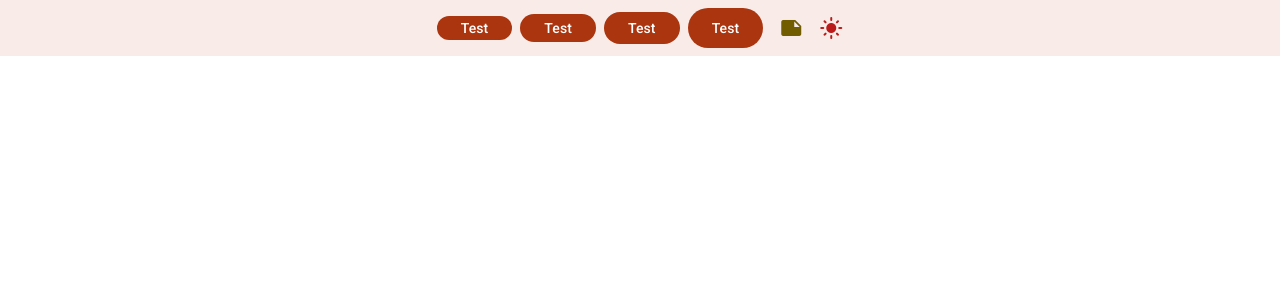
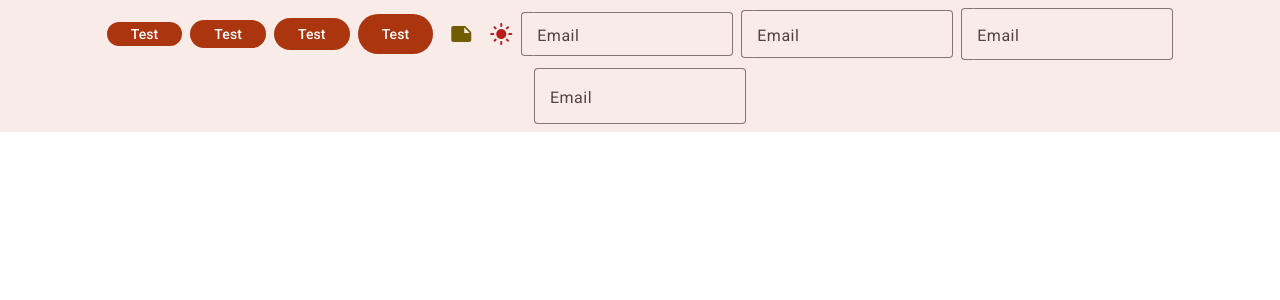
Before and after one commit to voi99/modern-angular-template, an Angular app: page / in a window 1280 px wide. Shown: the top 300 px of the page. Built offline with nearby package versions, Linux system fonts and the light colour scheme.

Commit message:
add: form field sizes mixin

```diff
--- a/src/app/app.component.ts
+++ b/src/app/app.component.ts
@@ -2,13 +2,15 @@ import { ChangeDetectionStrategy, Component } from "@angular/core";
 import { RouterOutlet } from "@angular/router";
 import { MatButton, MatIconButton } from "@angular/material/button";
 import { MatIcon } from "@angular/material/icon";
+import { MatFormField, MatLabel } from "@angular/material/form-field";
+import { MatInput } from "@angular/material/input";
 
 @Component({
   selector: "app-root",
   standalone: true,
-  imports: [RouterOutlet, MatButton, MatIconButton, MatIcon],
+  imports: [RouterOutlet, MatButton, MatIconButton, MatIcon, MatFormField, MatInput, MatLabel],
   template: `
-    <div class="bg-surface-container p-2 flex items-center gap-2 justify-center">
+    <div class="bg-surface-container p-2 flex items-center gap-2 justify-center flex-wrap">
       <button mat-flat-button class="mat-xs">Test</button>
       <button mat-flat-button class="mat-small">Test</button>
       <button mat-flat-button class="mat-medium">Test</button>
@@ -17,6 +19,22 @@ import { MatIcon } from "@angular/material/icon";
         <mat-icon> note </mat-icon>
       </button>
       <mat-icon class="mat-error">light_mode</mat-icon>
+      <mat-form-field appearance="outline" subscriptSizing="dynamic" class="mat-xs">
+        <mat-label>Email</mat-label>
+        <input matInput />
+      </mat-form-field>
+      <mat-form-field appearance="outline" subscriptSizing="dynamic" class="mat-small">
+        <mat-label>Email</mat-label>
+        <input matInput />
+      </mat-form-field>
+      <mat-form-field appearance="outline" subscriptSizing="dynamic" class="mat-medium">
+        <mat-label>Email</mat-label>
+        <input matInput />
+      </mat-form-field>
+      <mat-form-field appearance="outline" subscriptSizing="dynamic">
+        <mat-label>Email</mat-label>
+        <input matInput />
+      </mat-form-field>
     </div>
   `,
   styles: ``,
--- /dev/null
+++ b/src/scss/_form-fields.scss
@@ -0,0 +1,17 @@
+@use "@angular/material" as mat;
+
+@mixin sizes($theme) {
+  .mat-mdc-form-field {
+    &.mat-xs {
+      @include mat.form-field-density(-3);
+    }
+
+    &.mat-small {
+      @include mat.form-field-density(-2);
+    }
+
+    &.mat-medium {
+      @include mat.form-field-density(-1);
+    }
+  }
+}
--- a/src/styles.scss
+++ b/src/styles.scss
@@ -5,6 +5,7 @@
 @use "buttons";
 @use "icon-buttons";
 @use "icons";
+@use "form-fields";
 
 @include mat.core();
 
@@ -16,6 +17,7 @@
   @include icons.color-variants(m3.$light-theme);
 
   @include buttons.sizes(m3.$light-theme);
+  @include form-fields.sizes(m3.$light-theme);
 }
 
 .dark {
```
